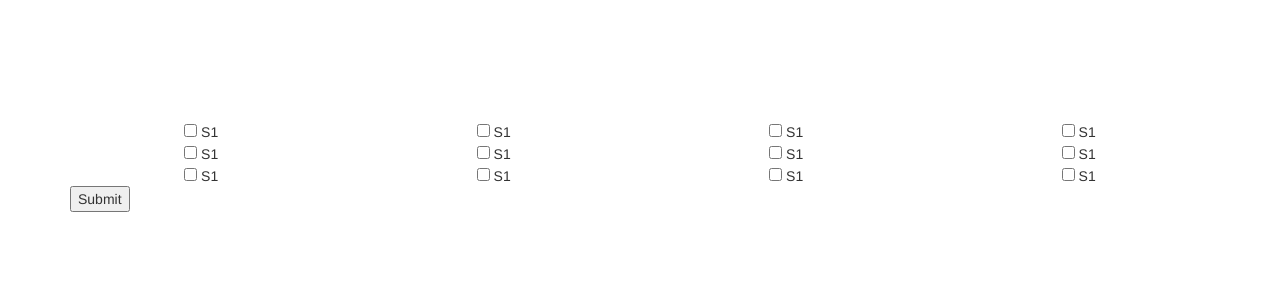
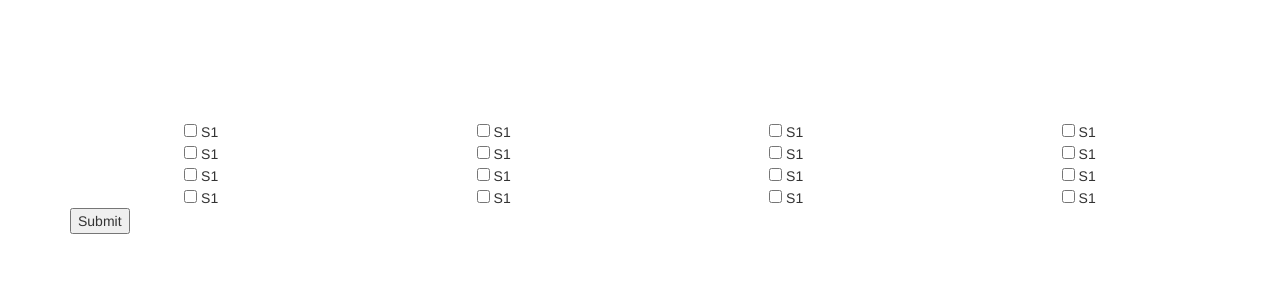
Before and after one commit to mariainesaranguren/vhacks_migrants_refugees6, a Flask app: template frontend/templates/skills.html in a window 1280 px wide. Shown: the top 300 px of the page. Run offline with Flask 2, Linux system fonts and the light colour scheme; the template is opened without the code that fills it, so the values that code supplies are empty; some libraries are stand-ins or nearby versions.

Commit message:
add 4 more skills

```diff
--- a/frontend/templates/skills.html
+++ b/frontend/templates/skills.html
@@ -44,6 +44,18 @@
           <div class="col-lg-3 col-md-4 col-xs-6">
             <input type="checkbox" name="skill" value="11"> S1<br>
           </div>
+          <div class="col-lg-3 col-md-4 col-xs-6">
+            <input type="checkbox" name="skill" value="12"> S1<br>
+          </div>
+          <div class="col-lg-3 col-md-4 col-xs-6">
+            <input type="checkbox" name="skill" value="13"> S1<br>
+          </div>
+          <div class="col-lg-3 col-md-4 col-xs-6">
+            <input type="checkbox" name="skill" value="14"> S1<br>
+          </div>
+          <div class="col-lg-3 col-md-4 col-xs-6">
+            <input type="checkbox" name="skill" value="15"> S1<br>
+          </div>
       </div>
     <input type="submit" value="Submit">
     </form>
```
